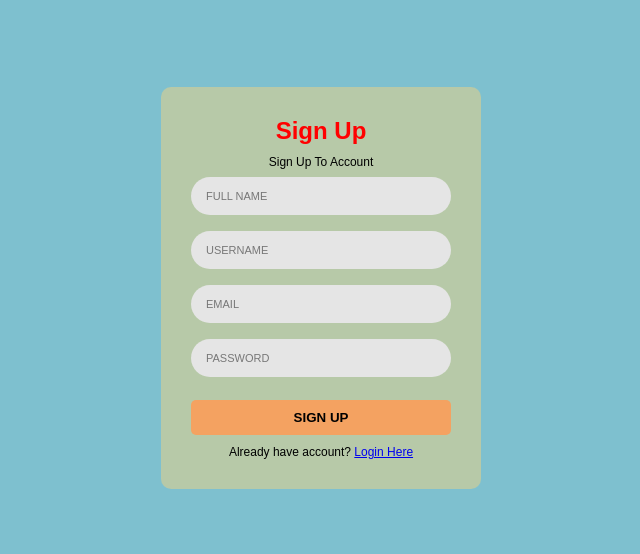
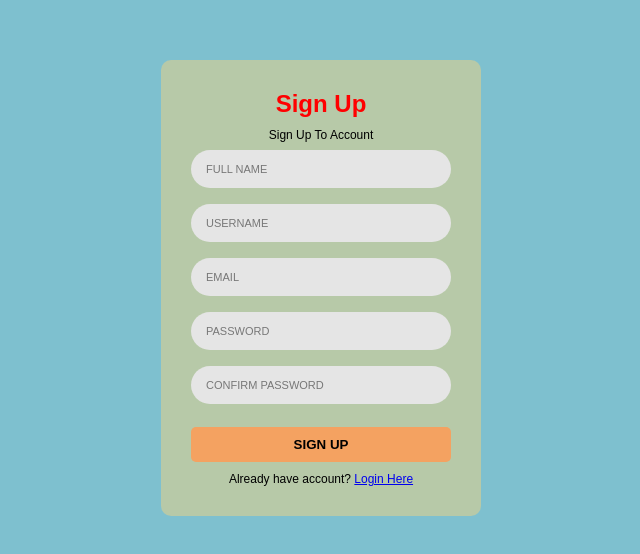
Before and after one commit to NaufalH27/aedn-fe, a React (Vite) app: page /signup in a window 1280 px wide. Shown: the part 112-666 px from the top of the page, without its empty margins (319-959 px from the left). Built offline with nearby package versions, Linux system fonts and the light colour scheme.

Commit message:
confirmation password field

```diff
--- a/src/pages/Signup.jsx
+++ b/src/pages/Signup.jsx
@@ -34,6 +34,7 @@ function Signup() {
           <input name="username" placeholder="USERNAME" onChange={handleChange} />
           <input name="email" placeholder="EMAIL" onChange={handleChange} />
           <input name="password" type="password" placeholder="PASSWORD" onChange={handleChange} />
+           <input name="confirmationPassword" type="password" placeholder="CONFIRM PASSWORD" onChange={handleChange} />
 
           <button type="submit">SIGN UP</button>
         </form>
```
